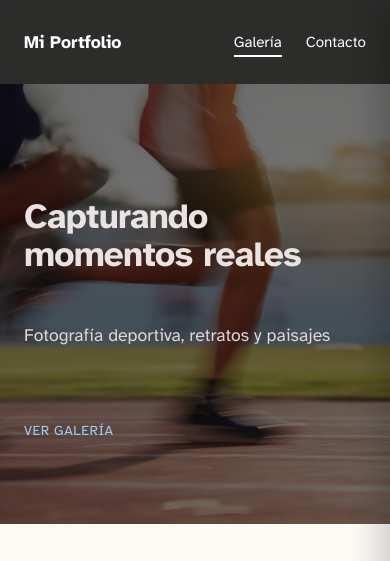
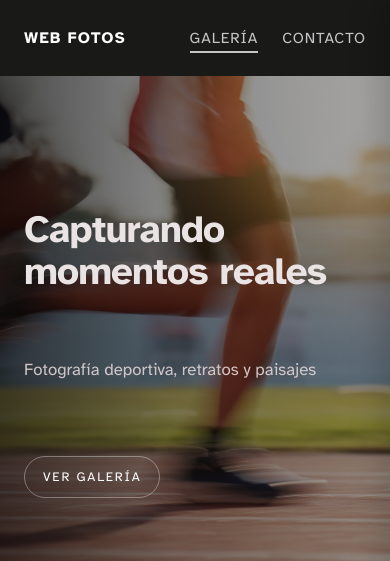
Before and after one commit to pabloMrls/portfolio-web-fotos, a plain HTML site: page index.html in a window 390 px wide. Shown: the top 561 px of the page. Drawn offline with nearby package versions, Linux system fonts and the light colour scheme.

Commit message:
style: mejorar hero y CTA en mobile sin full width

```diff
--- a/css/styles.css
+++ b/css/styles.css
@@ -80,58 +80,40 @@ body {
   user-select: none;
 }
 
-/*estilos pertenecientes a hero*/
-/* .hero {
-  min-height: 60vh;
-  display: flex;
-  align-items: center;
-  justify-content: center;
-  text-align: center;
-
-  background: linear-gradient(rgba(0, 0, 0, 0.5),
-      rgba(0, 0, 0, 0.5)),
-    url("/img/deportes/deporteHero.jpg") center/cover;
-  color: white;
-}
-
-.btn-primary {
-  display: inline-block;
-  margin-top: 16px;
-  padding: 12px 20px;
-  background: white;
-  color: black;
-  border-radius: 8px;
-  text-decoration: none;
-} */
+
 .hero {
-  padding: clamp(4rem, 10vh, 8rem) 1.5rem;
-  background: #1f1919;
-  background:
-    linear-gradient(rgba(0, 0, 0, 0.57), rgba(0, 0, 0, 0.5)),
-    url("/img/deportes/deporteHero.jpg") center/cover;
+  position: relative;
+  padding: clamp(5rem, 12vh, 9rem) 1.5rem;
+ background:
+    linear-gradient(
+      to right,
+      rgba(0, 0, 0, 0.7) 0%,
+      rgba(0, 0, 0, 0.45) 45%,
+      rgba(0, 0, 0, 0.35) 100%
+    ),
+    url("/img/deportes/deporteHero.jpg") center / cover;
+    margin-bottom: 24px;
 }
 
 .hero-title {
-  font-size: clamp(2.2rem, 5vw, 3.2rem);
+  font-size: clamp(2.4rem, 5vw, 3.4rem);
   font-weight: 600;
+  line-height: 1.08;
   letter-spacing: -0.02em;
-  line-height: 1.1;
-  margin-bottom: 0.75rem;
-  font-family: var(--font-heading);
 }
 
 .hero-subtitle {
-  font-size: 1.1rem;
-  font-weight: 400;
+  font-size: 1.05rem;
   line-height: 1.6;
-  max-width: 42ch;
-  color: var(--color-surface);
+  max-width: 48ch;
+  opacity: 0.9;
 }
 
 .hero-text {
   display: flex;
   flex-direction: column;
   gap: 1rem;
+  max-width: 720px;
 }
 .hero-title {
   color: #e9e3e3;
@@ -143,12 +125,12 @@ body {
 
 .hero-cta {
   margin-top: 2.5rem;
-  font-size: 0.85rem;
-  letter-spacing: 0.04em;
+  font-size: 0.8rem;
+  letter-spacing: 0.14em;
   text-transform: uppercase;
-  color: var(--color-primary);
+  color: #fff;
+  opacity: 0.85;
   text-decoration: none;
-
 }
 
 .hero-cta:hover {
@@ -162,22 +144,28 @@ estilos de hero
 .nav-container {
   max-width: 1200px;
   margin: 0 auto;
-  padding: 16px 24px;
+  padding: 12px 24px;
   display: flex;
   justify-content: space-between;
   align-items: center;
 }
+.nav {
+  background: rgba(0, 0, 0, 0.9);
+  transition: background 0.25s ease;
+}
+
+/* .nav.is-transparent {
+  background: transparent;
+} */
 
 .logo {
-  color: white;
+   font-size: 1rem;
   font-weight: 600;
-  font-size: 1.1rem;
-}
-
-.nav {
-  background: rgba(8, 8, 8, 0.85);
-  backdrop-filter: blur(10px);
-}
+  letter-spacing: 0.08em;
+  text-transform: uppercase;
+
+}
+
 
 .nav-links {
   display: flex;
@@ -186,10 +174,18 @@ estilos de hero
 }
 
 .nav-links a {
-  color: var(--color-surface);
+   font-size: 0.85rem;
+  letter-spacing: 0.06em;
+  text-transform: uppercase;
+  opacity: 0.75;
   text-decoration: none;
   font-size: 0.95rem;
   position: relative;
+}
+
+.logo,
+.nav-links a {
+  color: #fff;
 }
 
 .nav-links a:hover {
@@ -237,6 +233,9 @@ estilos de hero
   min-height: 100vh;
   background: var(--color-bg);
   color: var(--text);
+}
+#breadcrumb + #app .section-title:first-child {
+  margin-top: 24px;
 }
 
 /*Breadcrumb*/
@@ -804,9 +803,6 @@ estilos de hero
   display: grid;
   grid-template-columns: 2fr 1fr 1fr;
   gap: 40px;
-}
-#breadcrumb + #app .section-title:first-child {
-  margin-top: 24px;
 }
 
 /*footer brand*/
@@ -1613,6 +1609,18 @@ button:disabled {
   }
 }
 
+@media (max-width: 768px) {
+  .hero-cta {
+    display: inline-block;
+    padding: 12px 18px;
+    border: 1px solid rgba(255, 255, 255, 0.35);
+    border-radius: 999px;
+    opacity: 1;
+    align-self: flex-start;
+  }
+}
+
+
 /* Mobile */
 @media (max-width: 599px) {
   .fotos-grid {
--- a/index.html
+++ b/index.html
@@ -20,7 +20,7 @@
     <header class="header-principal">
       <nav class="nav">
         <div class="nav-container">
-          <span class="logo">Mi Portfolio</span>
+          <span class="logo">web fotos</span>
 
           <ul class="nav-links">
             <li><a href="#" class="active">Galería</a></li>
```
Also changed, not shown: js/main.js (+0 -7 lines).
